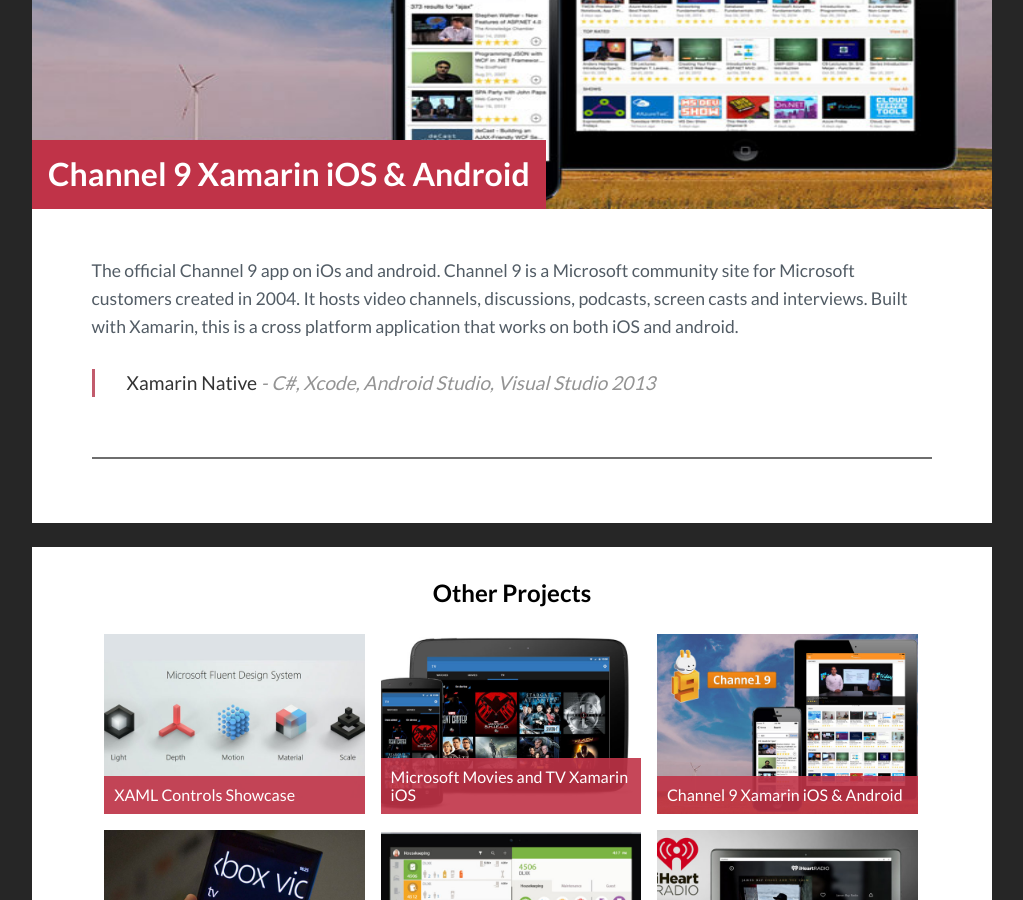
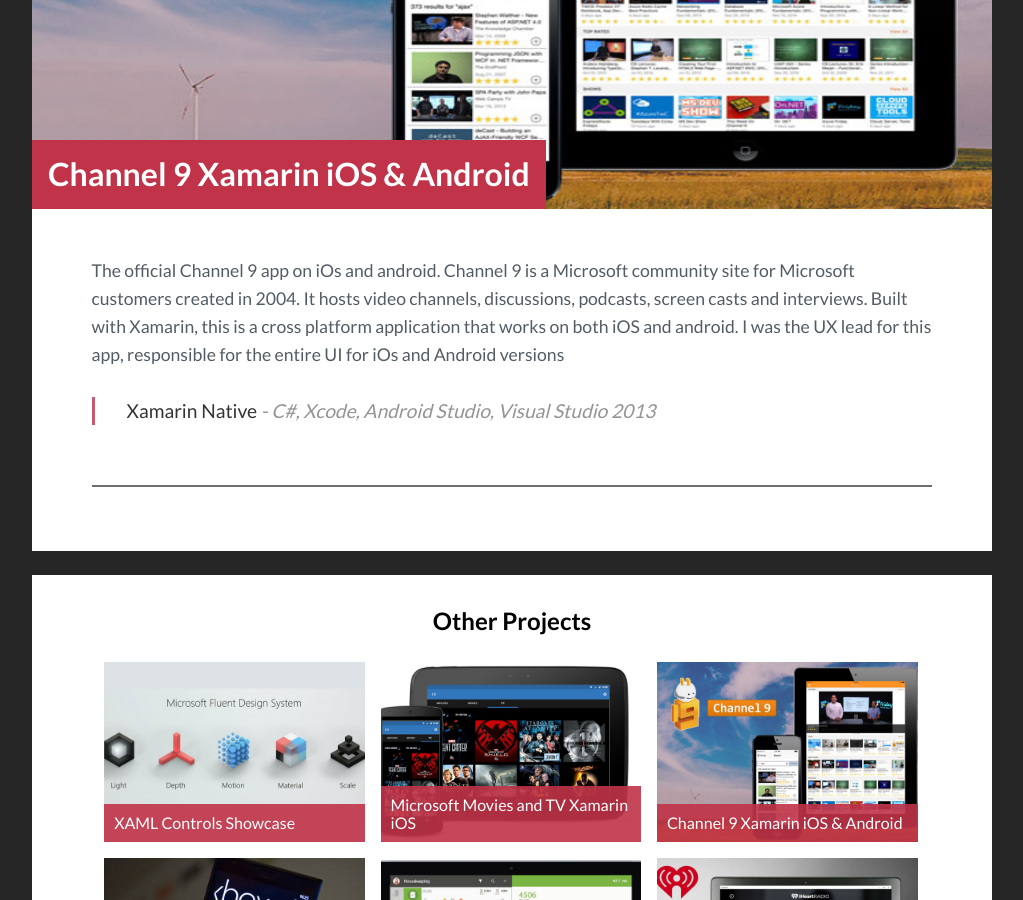
Before and after one commit to tomchoondal/tomchoondal.github.io, a Jekyll site: the page built from _posts/2017-07-12-channel9-xamarin-iOS-android.markdown, in a window 1280 px wide and 900 px high, scrolled down 504 px. Shown: the whole window, without its empty margins (128-1151 px from the left). Built offline with Jekyll 4.4.1, drawn with Linux system fonts in a browser that asks for light colours.

Commit message:
content update

```diff
--- a/_posts/2017-07-12-channel9-xamarin-iOS-android.markdown
+++ b/_posts/2017-07-12-channel9-xamarin-iOS-android.markdown
@@ -6,6 +6,6 @@
 description: You’ll find this post in your `_posts` directory. Go ahead and edit it and re-build the site to see your changes. # Add post description (optional)
 tag: [Travel, Nevada]
 ---
-The official Channel 9 app on iOs and android. Channel 9 is a Microsoft community site for Microsoft customers created in 2004. It hosts video channels, discussions, podcasts, screen casts and interviews. Built with Xamarin, this is a cross platform application that works on both iOS and android.
+The official Channel 9 app on iOs and android. Channel 9 is a Microsoft community site for Microsoft customers created in 2004. It hosts video channels, discussions, podcasts, screen casts and interviews. Built with Xamarin, this is a cross platform application that works on both iOS and android. I was the UX lead for this app, responsible for the entire UI for iOs and Android versions
 
 > Xamarin Native <cite>- C#, Xcode, Android Studio, Visual Studio 2013</cite>
```
